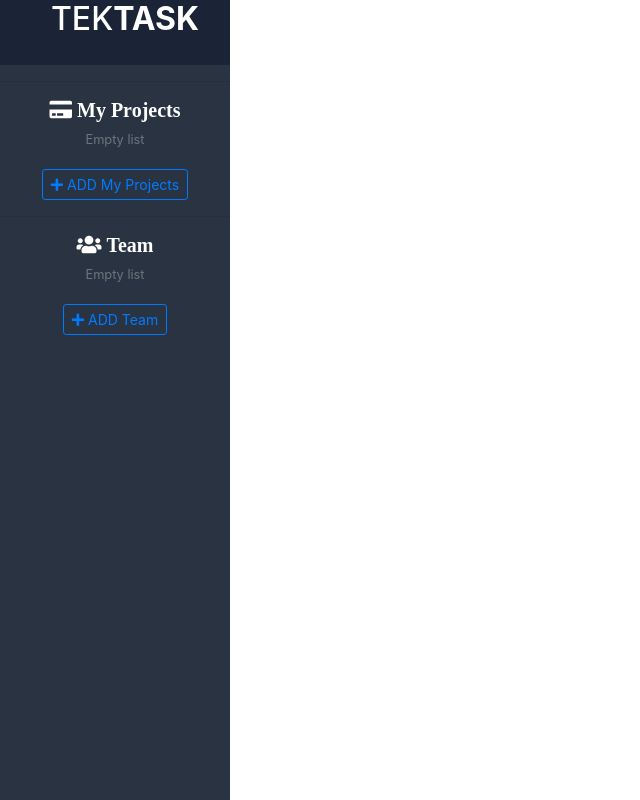
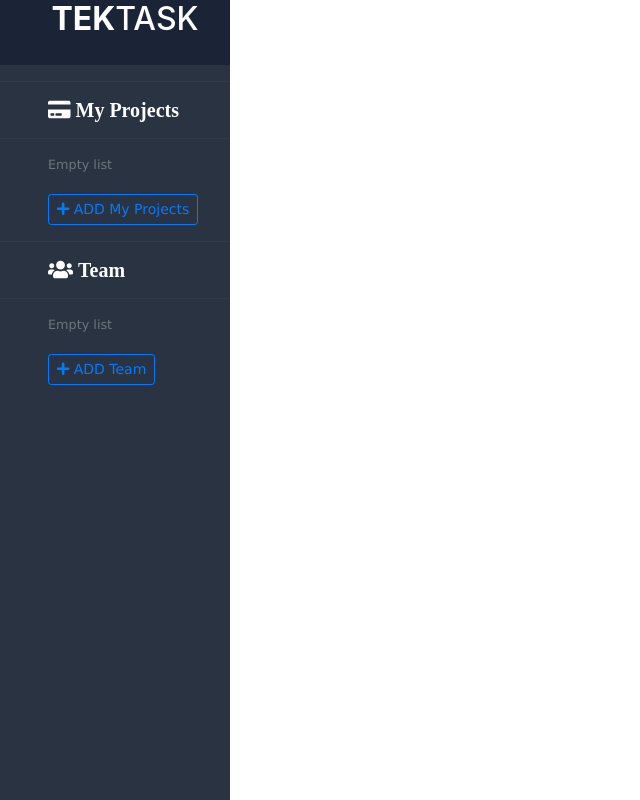
Before and after one commit to leonardogonzalez201190/SidebarComponent, a Vue app: page / in a window 1280 px wide. Shown: the whole page, without its empty margins (0-640 px from the left). Built offline with nearby package versions, Linux system fonts and the light colour scheme.

Commit message:
Fixing styles.

```diff
--- a/src/components/SessionSidebar.vue
+++ b/src/components/SessionSidebar.vue
@@ -1,7 +1,8 @@
 <template>
   <small>
-
-    <h5 class="text-white cursor-move font_"><span :class="iconTitle"> {{title}}</span></h5>
+    <hr style="background: #374051;">
+      <h5 class="text-white cursor-move font_ text-justify ml-5"><span :class="iconTitle"> {{title}}</span></h5>
+    <hr style="background: #374051;">
 
     <input class="form-control form-control-sm sm" type="text" v-if="showInput" @keyup.13="increment" v-model="item_text" />
     <draggable v-model="items" @group="title" @start="drag=true" @end="drag=false">
@@ -9,11 +10,10 @@
         <a class="text-white font_ text-justify mt-1 ml-5"><span :class="iconItem"></span> {{element}}</a>
       </div>
     </draggable>
-	<p v-if="!items.length" class="text-secondary ">Empty list</p>
-	 <button class="btn btn-outline-primary btn-sm mt-1" @click="showForm" :disabled="showInput">
+    <p v-if="!items.length" class="text-secondary font_ text-justify ml-5">Empty list</p>
+    <button class="btn btn-outline-primary btn-sm mt-1 font_ text-justify ml-5" @click="showForm" :disabled="showInput">
       <span class="fa fa-plus"></span> ADD {{title}}
     </button>
-
   </small>
 </template>
 
--- a/src/components/Sidebar.vue
+++ b/src/components/Sidebar.vue
@@ -2,14 +2,14 @@
   <div id="wrapper">
     <div id="sidebar-wrapper">
       <div class="sidebar-nav">
-          <li class="sidebar-brand brandup">
+        <li class="sidebar-brand brandup text-center">
           <a href="#">
-                  <h2 class="text-center">TEK<strong>TASK</strong></h2>
+            <h2><strong>TEK</strong>TASK</h2>
           </a>
         </li>
         <draggable v-model="items" group="itemsSidebar" @start="drag=true" @end="drag=false">
-	    <div v-for="element in items" :key="element.title" class="div_session text-center">
-          <hr><SessionSidebar :title="element.title" :iconTitle="element.iconTitle" :iconItem="element.iconItem" />
+          <div v-for="element in items" :key="element.title" class="div_session ">
+            <SessionSidebar :title="element.title" :iconTitle="element.iconTitle" :iconItem="element.iconItem" />
           </div>
         </draggable>
       </div>
```
Lines whose indentation alone changed are shown as unchanged.
